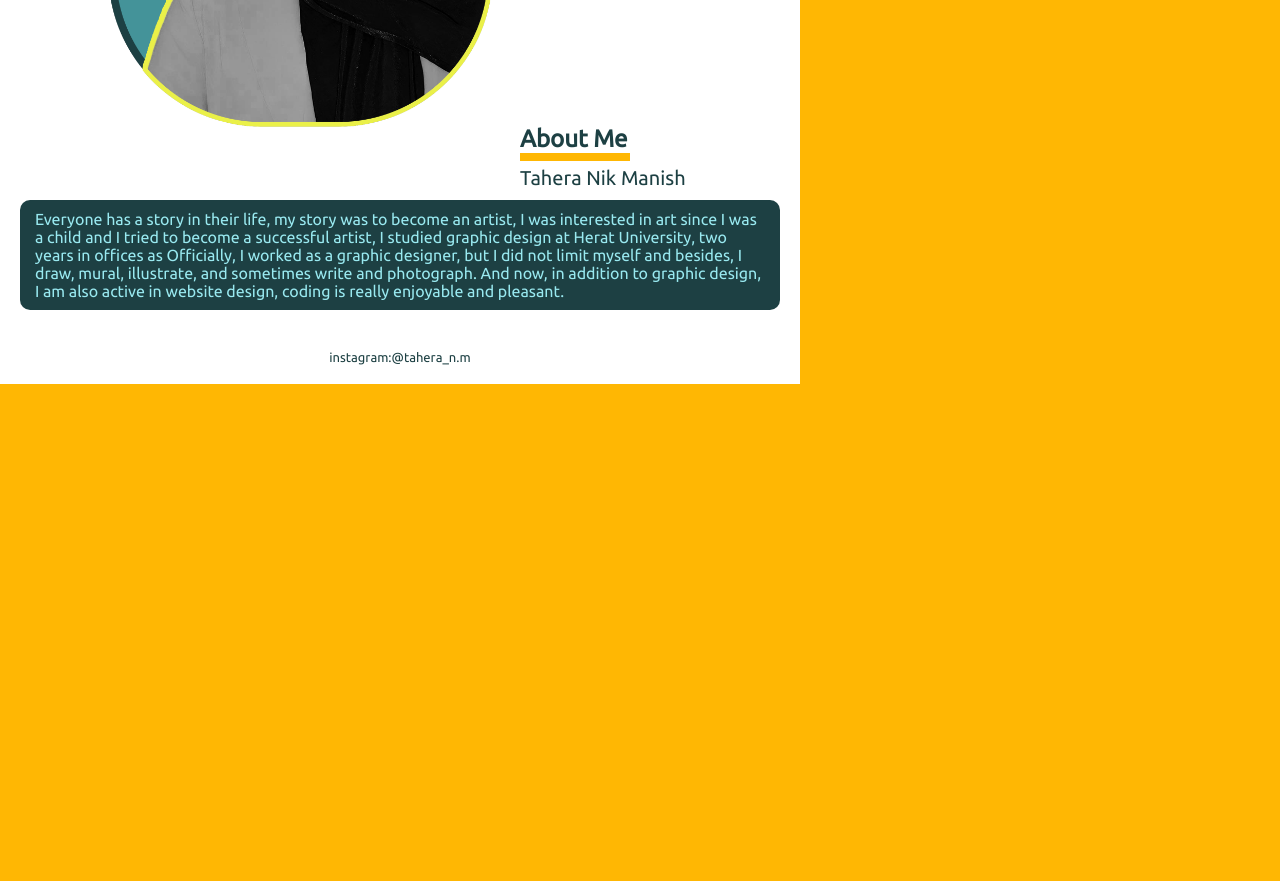
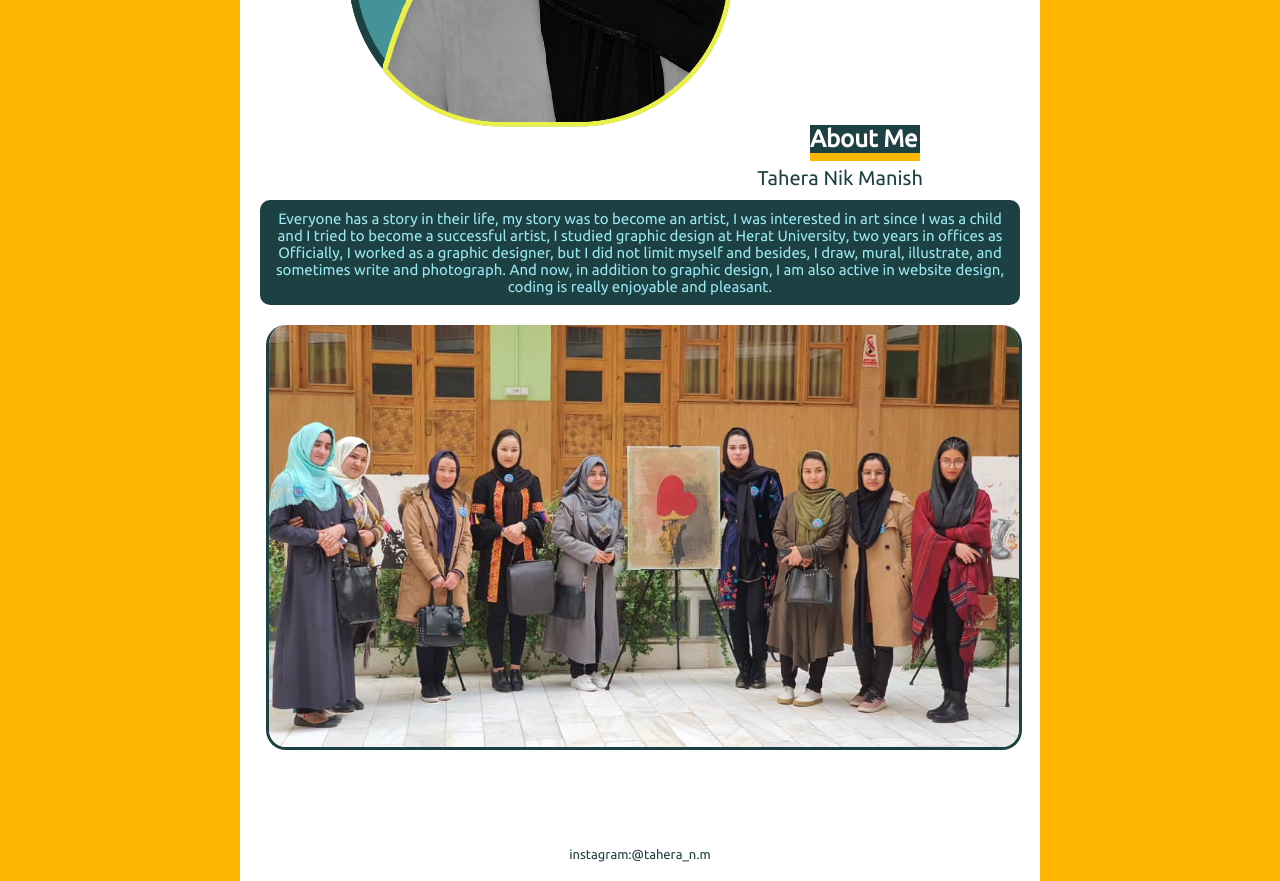
Before and after one commit to tahera47/APP-web-final-project, a plain HTML site: page index.html in a window 1280 px wide. Shown: the part 440-1321 px from the top of the page. Before the commit the page ends 824 px from the top, so only its background shows below. Drawn offline with Linux system fonts and the light colour scheme.

Commit message:
add m cjanges

```diff
--- a/arts.styles.css
+++ b/arts.styles.css
@@ -54,7 +54,6 @@
 main {
     width: 800px;
     background-color: white;
-    justify-content: center;
     padding-left: 40px;
     padding-right: 20px;
     margin-top: 0px;
--- a/home.styles.css
+++ b/home.styles.css
@@ -56,24 +56,19 @@
     font-family: 'Lexend', sans-serif;
     font-family: 'Lobster', sans-serif;
     font-family: 'Ubuntu', sans-serif;
-    display: block;
-    max-width: 800px;
-    min-width: 300px;
-    box-sizing: border-box;
-
 }
 .main {
     max-width: 800px;
     min-width: 300px;
     box-sizing: border-box;
     background-color: white;
-    justify-content: center;
     padding-left: 20px;
     padding-right: 20px;
     margin-top: 0px;
     margin-right: auto;
     margin-left: auto;
     padding-top: 0px;
+    display: block;
 }
 .graphic {
     margin-bottom: 0px;
@@ -102,6 +97,32 @@
     margin-left: 80px;
 
 }
+p {
+    font-size: 15px;
+    text-align: center;
+}
+.goftman img {
+    width: 750px;
+    margin-top: 5px;
+    margin-left: 6px;
+    margin-right: auto;
+    position: relative;
+    border-radius: 20px;
+    border-right: 3px solid #1d4043;
+    border-bottom: 3px solid #1d4043;
+    border-left: 3px solid #1d4043;
+}
+.photo {
+    visibility: hidden;
+    background-color: #99e9f0;
+    padding: 5px;
+    border-radius: 10px;
+    margin-top: 0%;
+}
+.goftman:hover .photo {
+    visibility: visible;
+
+}
 footer {
 text-align: center;
 margin-top: 40px;
@@ -112,7 +133,7 @@
 .about {
     width: 110px;
     color: #1d4043;
-    margin-left: 450px;
+    margin-left: 500px;
     border-bottom: 8px solid #ffb703;
     text-align: left;
     margin-top: -20px;
@@ -137,26 +158,12 @@
 }
 .tahera {
     margin-bottom: 0px;
-    margin-left: 450px;
+    margin-left: 400px;
     color: #1d4043;
     margin-top: 5px;
     font-size: 20px;
-    animation-name: move;
-    animation-duration: 2s;
-    animation-delay: 0s;
-    animation-iteration-count: infinite;
 }
-@keyframes move {
-    0% {
-        transform: translate(0px, 0px);
-    }
-    50% {
-        transform: translate(50px, 0px);
-    }
-    100% {
-        transform: translate(50px, -15px);
-    }
-}
+
 .child {
     margin-top: 10px;
     background-color: #1d4043;
--- a/index.html
+++ b/index.html
@@ -29,6 +29,9 @@
      <p class="child">Everyone has a story in their life, my story was to become an artist, I was interested in art since I was a child and I tried to become a successful artist, I studied graphic design at Herat University, two years in offices as  Officially, I worked as a graphic designer, but I did not limit myself and besides, I draw, mural, illustrate, and sometimes write and photograph.
      And now, in addition to graphic design, I am also active in website design, coding is really enjoyable and pleasant.
      </p>
+     <div class="goftman"><img src="gofman.jpg" alt="peace">
+     <p class="photo">A photo before the time of the regime change and the coming of the Taliban during the performance of the youth peace program at Art Lord Art Group in Herat.</p>
+    </div>
    <footer>instagram:@tahera_n.m</footer>
 </div>
 </body>
```
Also changed, not shown: gofman.jpg (added).
